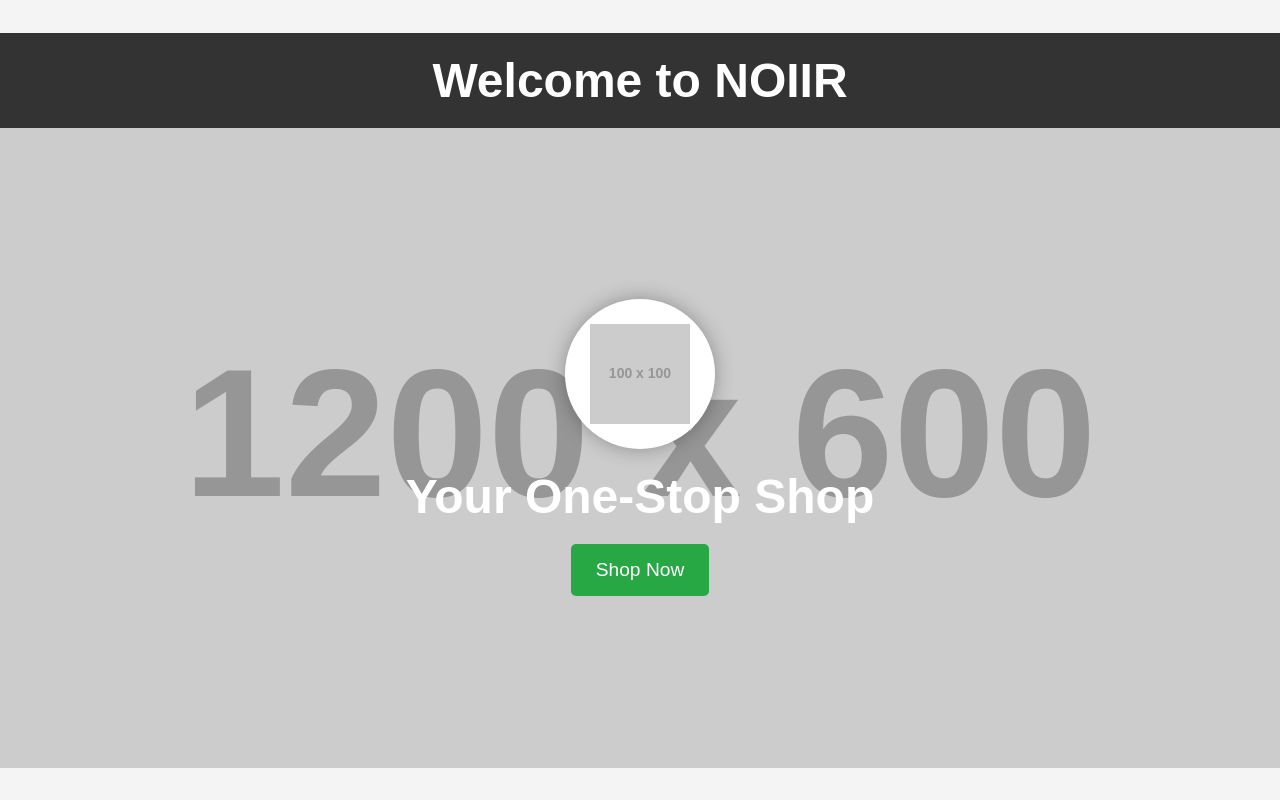
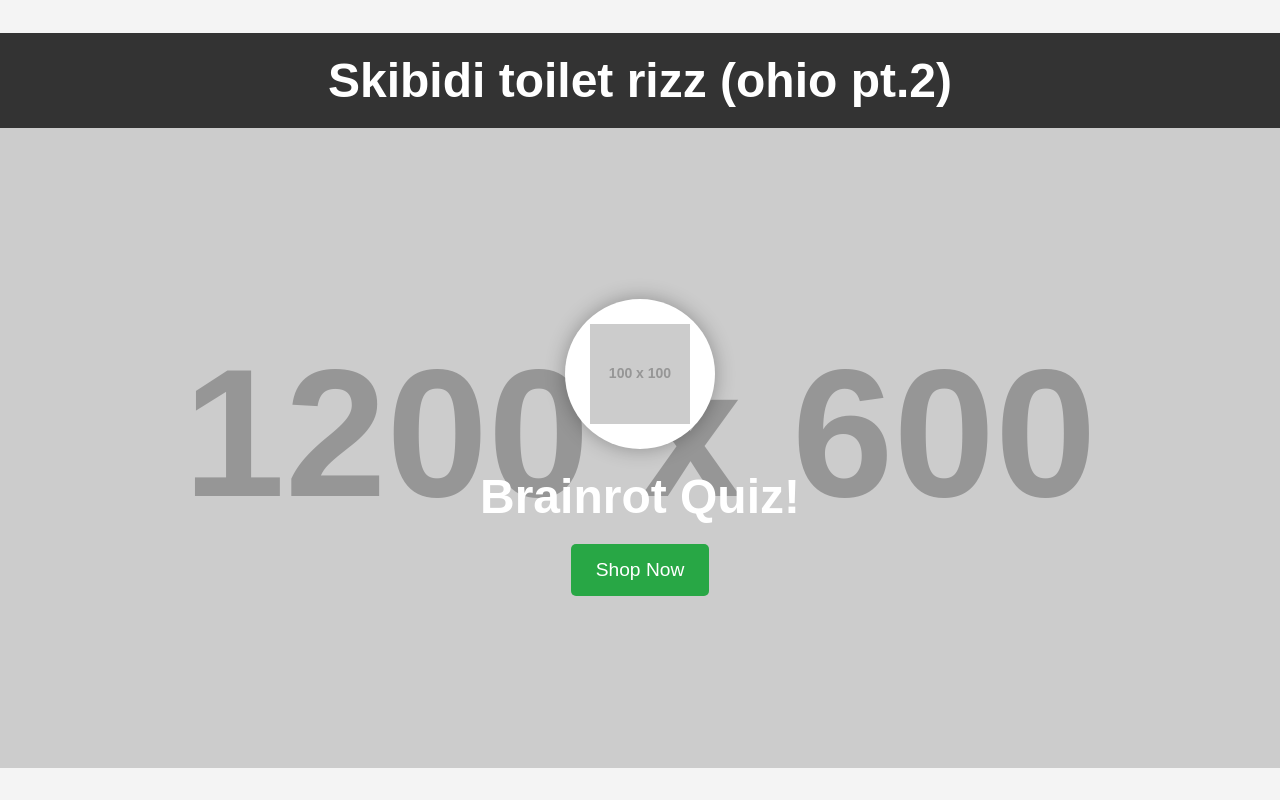
Before and after one commit to charris-30/my-website, a plain HTML site: page index.html in a window 1280 px wide. Drawn offline with Linux system fonts and the light colour scheme; placeholder pictures from the web are drawn by us.

Commit message:
Update index.html

```diff
--- a/index.html
+++ b/index.html
@@ -76,14 +76,14 @@
 <body>
 
     <header>
-        <h1>Welcome to NOIIR</h1>
+        <h1>Skibidi toilet rizz (ohio pt.2)</h1>
     </header>
 
     <div class="hero">
         <div class="logo">
             <img src="https://via.placeholder.com/100" alt="NOIIR Logo"> <!-- Replace with your logo -->
         </div>
-        <h1>Your One-Stop Shop</h1>
+        <h1>Brainrot Quiz!</h1>
         <a href="shop.html" class="shop-button">Shop Now</a>
     </div>
 
```
